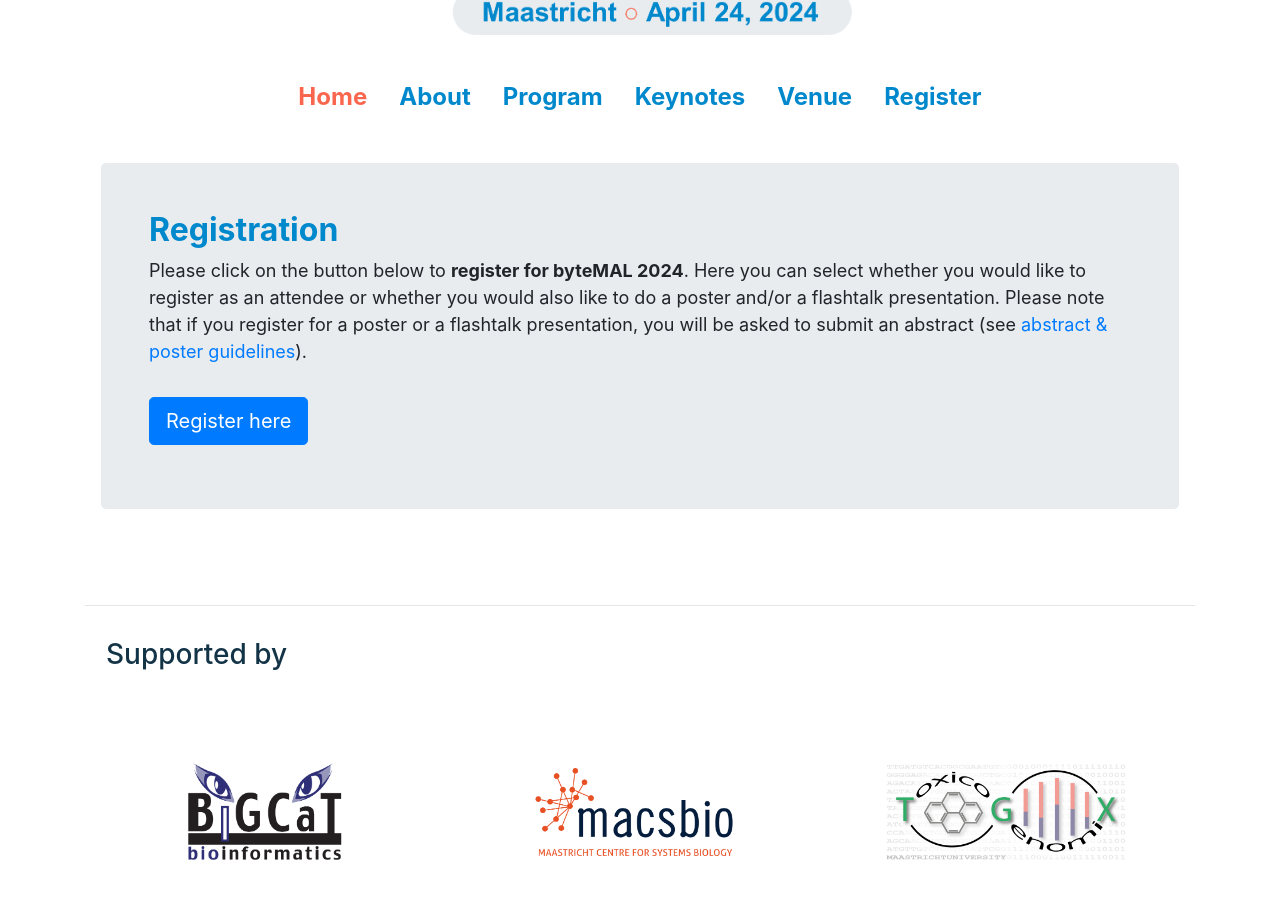
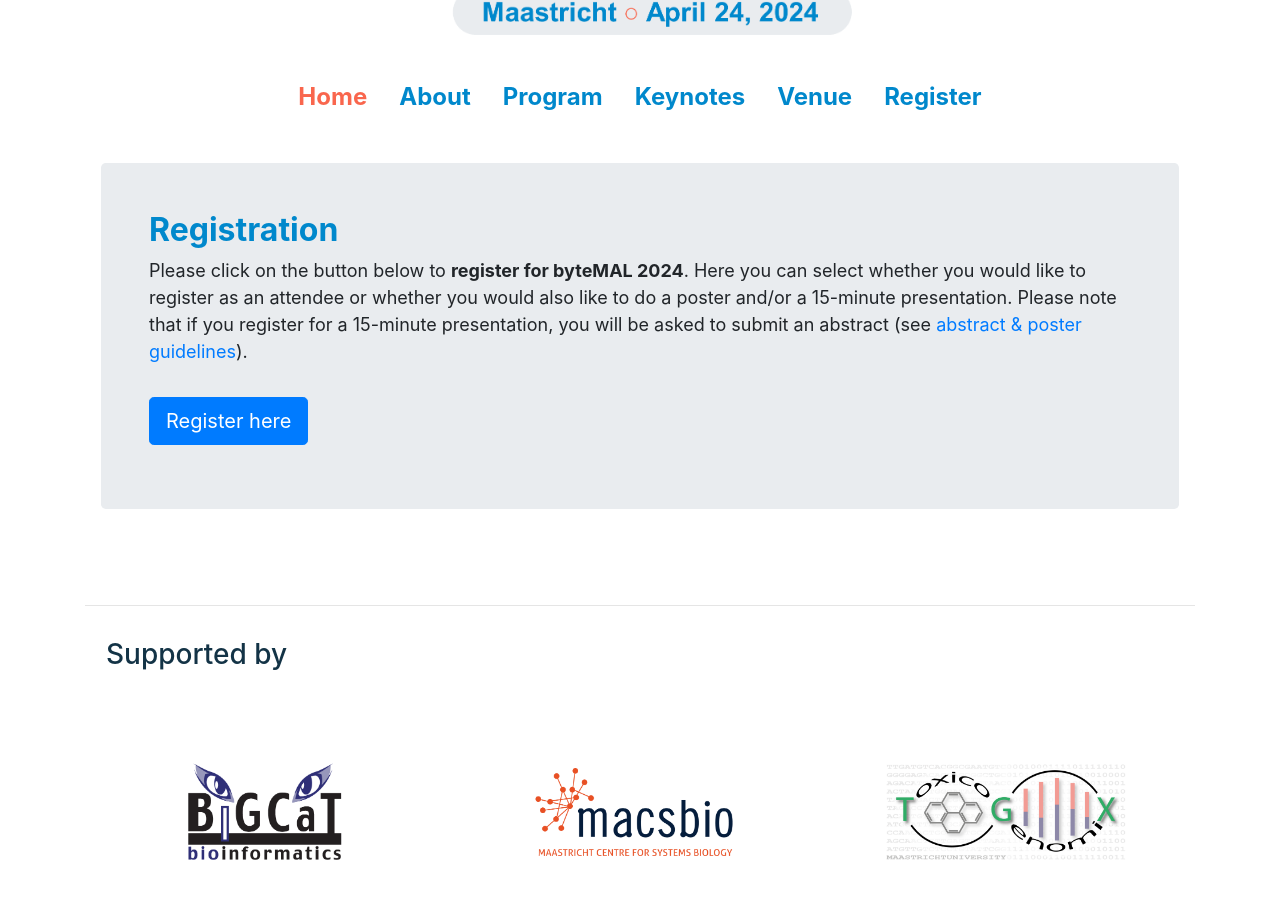
Before and after one commit to bytemal/bytemal-2024, a Jekyll site: the page built from _pages/register.md, in a window 1280 px wide and 900 px high, scrolled down 418 px. Built offline with Jekyll 4.4.1, drawn with Linux system fonts in a browser that asks for light colours; nearby versions of some CDN libraries.

Commit message:
Update register.md

```diff
--- a/_pages/register.md
+++ b/_pages/register.md
@@ -6,7 +6,7 @@
 
 <div class="jumbotron p-5" style="text-align: left">
   <h2><b>Registration</b></h2>
-  <p style = "font-size: 18px">Please click on the button below to <b>register for byteMAL 2024</b>. Here you can select whether you would like to register as an attendee or whether you would also like to do a poster and/or a flashtalk presentation. Please note that if you register for a poster or a flashtalk presentation, you will be asked to submit an abstract (see <a href="/bytemal-2024/submit"> abstract & poster guidelines</a>). </p>
+  <p style = "font-size: 18px">Please click on the button below to <b>register for byteMAL 2024</b>. Here you can select whether you would like to register as an attendee or whether you would also like to do a poster and/or a 15-minute presentation. Please note that if you register for a 15-minute presentation, you will be asked to submit an abstract (see <a href="/bytemal-2024/submit"> abstract & poster guidelines</a>). </p>
 <a class="btn btn-primary btn-lg my-3" href="test" target="_blank" role="button">Register here</a>
 </div>
 
```
